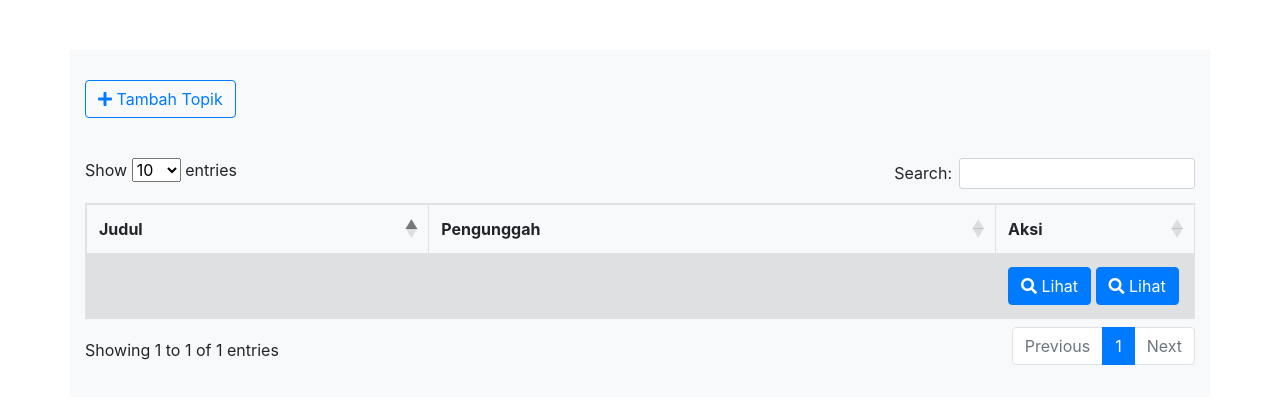
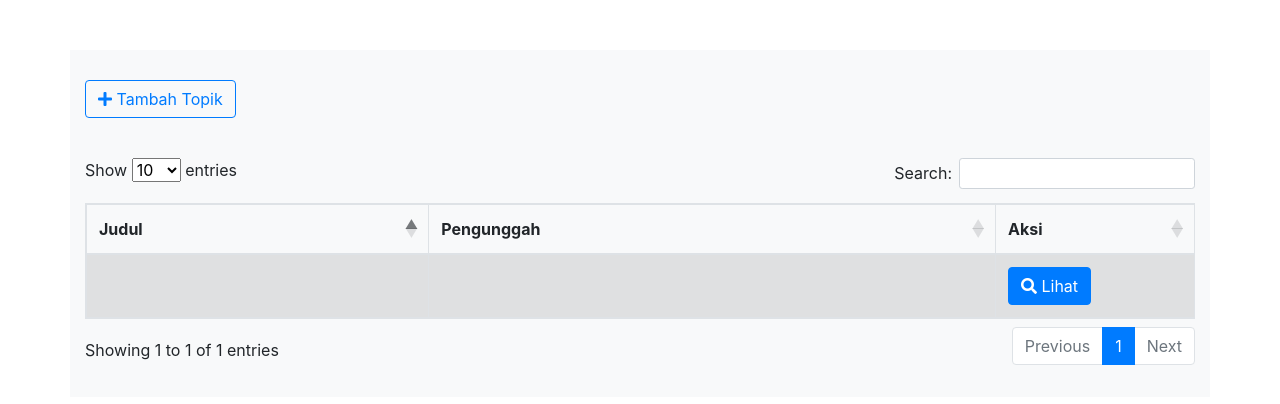
Before and after one commit to yoga1234/basic-forum, a CodeIgniter app: page /basicforum/index.php/home in a window 1280 px wide. Shown: the part 256-660 px from the top of the page. Run offline with CodeIgniter, Linux system fonts and the light colour scheme; the visitor is signed in with stand-in values (Sample User, id 1); tables that the repository leaves empty or names only in its code hold one stand-in row (values such as "Sample post"); data that the repository does not hold is empty; some libraries are stand-ins or nearby versions.

Commit message:
Fourth Commit

```diff
--- a/application/views/halaman_utama.php
+++ b/application/views/halaman_utama.php
@@ -53,12 +53,16 @@
                         Lihat
                       </button>
                     </a>
-                    <a href="<?php echo site_url('topik/lihat_topik/').$i->id_topik;?>">
-                      <button class="btn btn-primary">
-                        <i class="fa fa-search"></i>
-                        Lihat
-                      </button>
-                    </a>
+                    <?php
+                      if($this->session->userdata("nama") == $i->pengunggah){
+                        echo "<a href=".site_url('topik/lihat_topik/').$i->id_topik.">";
+                        echo "<button class='btn btn-danger'>";
+                        echo "<i class='fa fa-trash'></i>";
+                        echo "Hapus";
+                        echo "</button>";
+                        echo "</a>";
+                      }
+                    ?>
                   </td>
                 </tr>
                 <?php
```
